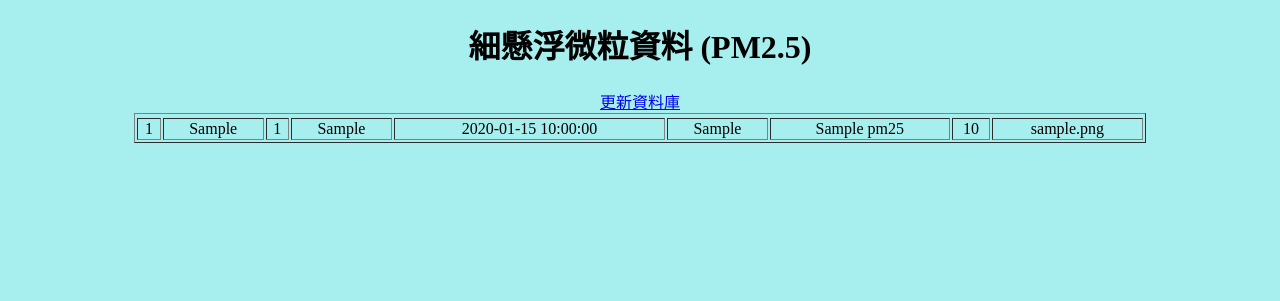
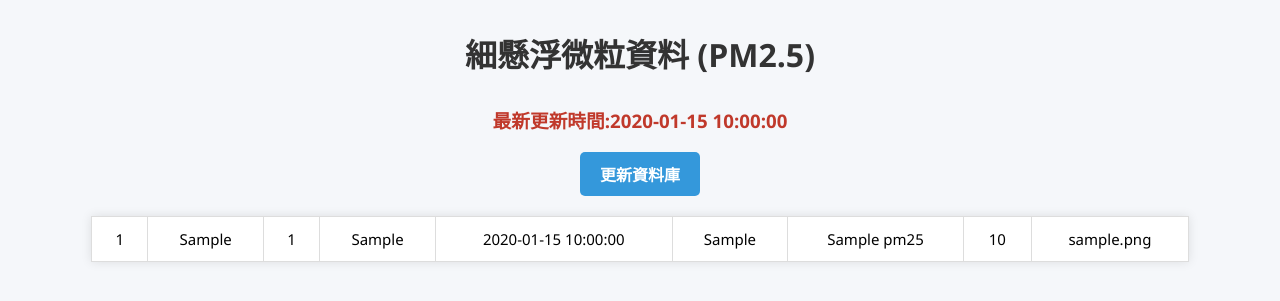
Before and after one commit to shuanshuankao/Flask-pm25, a Flask app: page / in a window 1280 px wide. Shown: the top 301 px of the page. Run offline with Flask 3, Linux system fonts and the light colour scheme; tables that the repository leaves empty or names only in its code hold one stand-in row (values such as "Sample post").

Commit message:
引用外部css

```diff
--- /dev/null
+++ b/static/style.css
@@ -0,0 +1,79 @@
+body {
+  font-family: "Segoe UI", sans-serif;
+  background-color: #f5f7fa;
+  margin: 30px;
+  text-align: center;
+}
+
+h1 {
+  color: #333;
+  text-align: center;
+  margin-bottom: 30px;
+}
+
+.btn-update {
+  display: block;
+  width: fit-content;
+  margin: 0 auto 20px;
+  padding: 10px 20px;
+  background-color: #3498db;
+  color: white;
+  border: none;
+  border-radius: 5px;
+  text-decoration: none;
+  font-weight: bold;
+}
+
+.btn-update:hover {
+  background-color: #2980b9;
+}
+
+.flash-message {
+  background-color: #DFF2BF;
+  color: #4F8A10;
+  padding: 12px 16px;
+  margin: 10px auto;
+  width: 80%;
+  border-radius: 5px;
+  text-align: center;
+  font-size: 16px;
+  box-shadow: 0 2px 4px rgba(0, 0, 0, 0.1);
+}
+
+table {
+  width: 90%;
+  margin: auto;
+  border-collapse: collapse;
+  box-shadow: 0 0 10px rgba(0, 0, 0, 0.1);
+  background-color: #fff;
+}
+
+th,
+td {
+  border: 1px solid #ddd;
+  padding: 12px 16px;
+  text-align: center;
+  font-size: 15px;
+}
+
+th {
+  background-color: #3498db;
+  color: white;
+}
+
+tr:nth-child(even) {
+  background-color: #f2f2f2;
+}
+
+tr:hover {
+  background-color: #e8f4ff;
+}
+
+h3 {
+  text-align: center;
+  color: #c0392b;
+}
+
+form {
+  margin: 12px;
+}
--- a/templates/index.html
+++ b/templates/index.html
@@ -4,7 +4,8 @@
     <meta charset="UTF-8">
     <meta name="viewport" content="width=h1, initial-scale=1.0">
     <title>首頁</title>
-    <style>
+    <link rel="stylesheet" href="{{url_for('static',filename='style.css')}}">
+    <!-- <style>
         body{
             text-align: center;
             background-color: rgb(167, 238, 238);
@@ -18,11 +19,12 @@
         th{
             background: wheat;
         }
-    </style>
+    </style> -->
 </head>
 <body>
     <h1>細懸浮微粒資料 (PM2.5)</h1>
-    <a href="/update-db">更新資料庫</a>
+    <h3>最新更新時間:{{datas[0][4]}}</h3>
+    <a class="btn-update" href="/update-db">更新資料庫</a>
     <table border="1">
         <thead>
             <tr>
```
